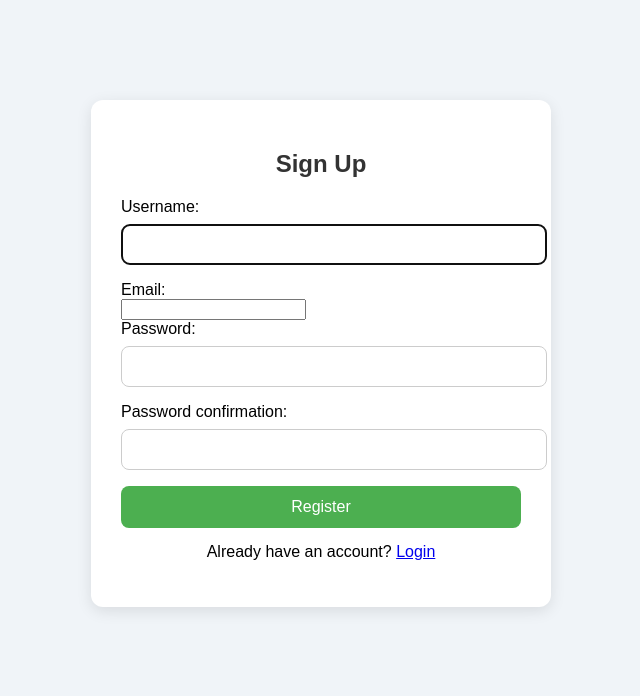
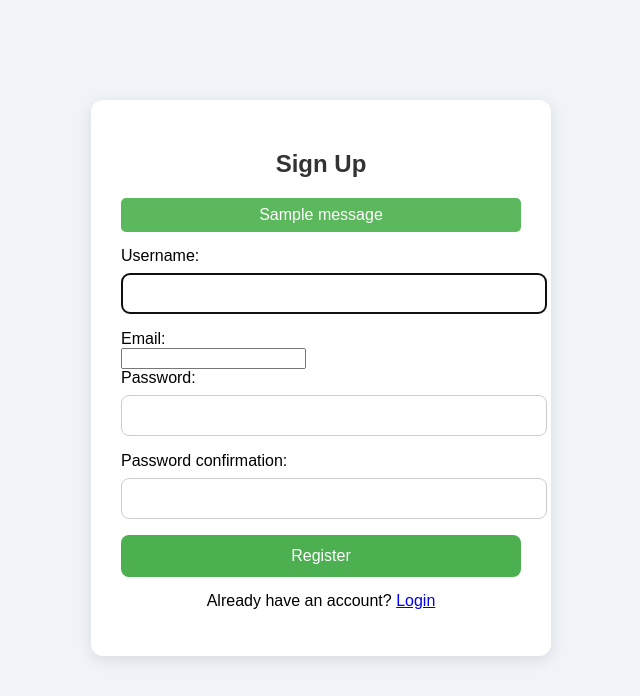
Before and after one commit to ksanch20/cs4300-Harmonet, a Django app: page /user/register/ in a window 1280 px wide. Shown: the top 696 px of the page, without its empty margins (319-959 px from the left). Run offline with Django 4.2, Linux system fonts and the light colour scheme; one stand-in notice (Sample message) is shown.

Commit message:
Add error messages

```diff
--- a/Harmonet/user/templates/user/register.html
+++ b/Harmonet/user/templates/user/register.html
@@ -6,21 +6,98 @@
   <meta charset="UTF-8">
   <title>Register - Harmonet</title>
   <link rel="stylesheet" href="{% static 'user/style.css' %}">
+  <style>
+    .messages p {
+      color: #fff;
+      background-color: #d9534f; /* red for errors */
+      padding: 8px;
+      border-radius: 5px;
+      text-align: center;
+      margin-bottom: 10px;
+    }
+    .messages p.success {
+      background-color: #5cb85c; /* green for success */
+    }
+    .errorlist {
+      color: #d9534f;
+      margin: 5px 0 10px 0;
+      list-style-type: none;
+      padding-left: 0;
+    }
+    .errorlist li {
+      font-size: 0.9em;
+    }
+  </style>
 </head>
 <body>
   <div class="login-container">
     <h2>Sign Up</h2>
 
+    <!-- Display Django messages -->
+    {% if messages %}
+      <div class="messages">
+        {% for message in messages %}
+          <p class="{{ message.tags }}">{{ message }}</p>
+        {% endfor %}
+      </div>
+    {% endif %}
+
+    <!-- Display non-field form errors (like password mismatch) -->
+    {% if form.non_field_errors %}
+      <ul class="errorlist">
+        {% for error in form.non_field_errors %}
+          <li>{{ error }}</li>
+        {% endfor %}
+      </ul>
+    {% endif %}
+
     <form method="POST">
       {% csrf_token %}
+
+      <!-- Username -->
       {{ form.username.label_tag }}<br>
       {{ form.username }}<br>
+      {% if form.username.errors %}
+        <ul class="errorlist">
+          {% for error in form.username.errors %}
+            <li>{{ error }}</li>
+          {% endfor %}
+        </ul>
+      {% endif %}
+
+      <!-- Email -->
       {{ form.email.label_tag }}<br>
       {{ form.email }}<br>
+      {% if form.email.errors %}
+        <ul class="errorlist">
+          {% for error in form.email.errors %}
+            <li>{{ error }}</li>
+          {% endfor %}
+        </ul>
+      {% endif %}
+
+      <!-- Password 1 -->
       {{ form.password1.label_tag }}<br>
       {{ form.password1 }}<br>
+      {% if form.password1.errors %}
+        <ul class="errorlist">
+          {% for error in form.password1.errors %}
+            <li>{{ error }}</li>
+          {% endfor %}
+        </ul>
+      {% endif %}
+
+      <!-- Password 2 -->
       {{ form.password2.label_tag }}<br>
       {{ form.password2 }}<br>
+      {% if form.password2.errors %}
+        <ul class="errorlist">
+          {% for error in form.password2.errors %}
+            <li>{{ error }}</li>
+          {% endfor %}
+        </ul>
+      {% endif %}
+
       <button type="submit">Register</button>
     </form>
 
--- a/Harmonet/user/views.py
+++ b/Harmonet/user/views.py
@@ -3,6 +3,7 @@ from django.contrib.auth import authenticate, login, logout as auth_logout
 from django.contrib.auth.forms import AuthenticationForm
 from .forms import UserRegisterForm
 from django.contrib.auth.decorators import login_required
+from django.contrib import messages
 
 
 #################### index #######################################
@@ -33,6 +34,8 @@ def user_login(request):
         if user is not None:
             login(request, user)
             return redirect('dashboard')
+        else:
+            messages.error(request, "Invalid username or password")
 
     form = AuthenticationForm()
     return render(request, 'user/login.html', {'form': form, 'title':'log in'})
```
Also changed, not shown: Harmonet/user/templates/user/login.html (+12 -0 lines), Harmonet/db.sqlite3.
